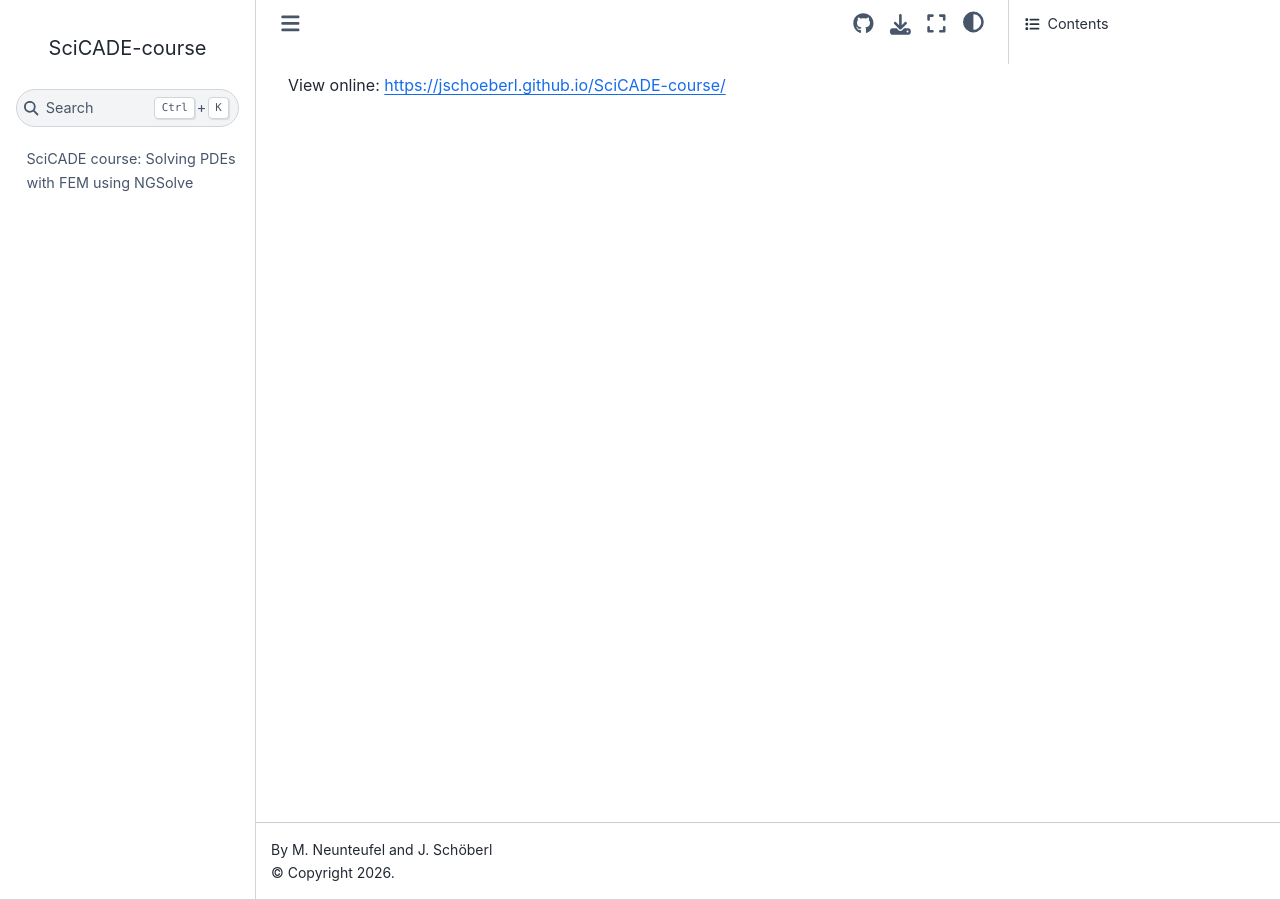
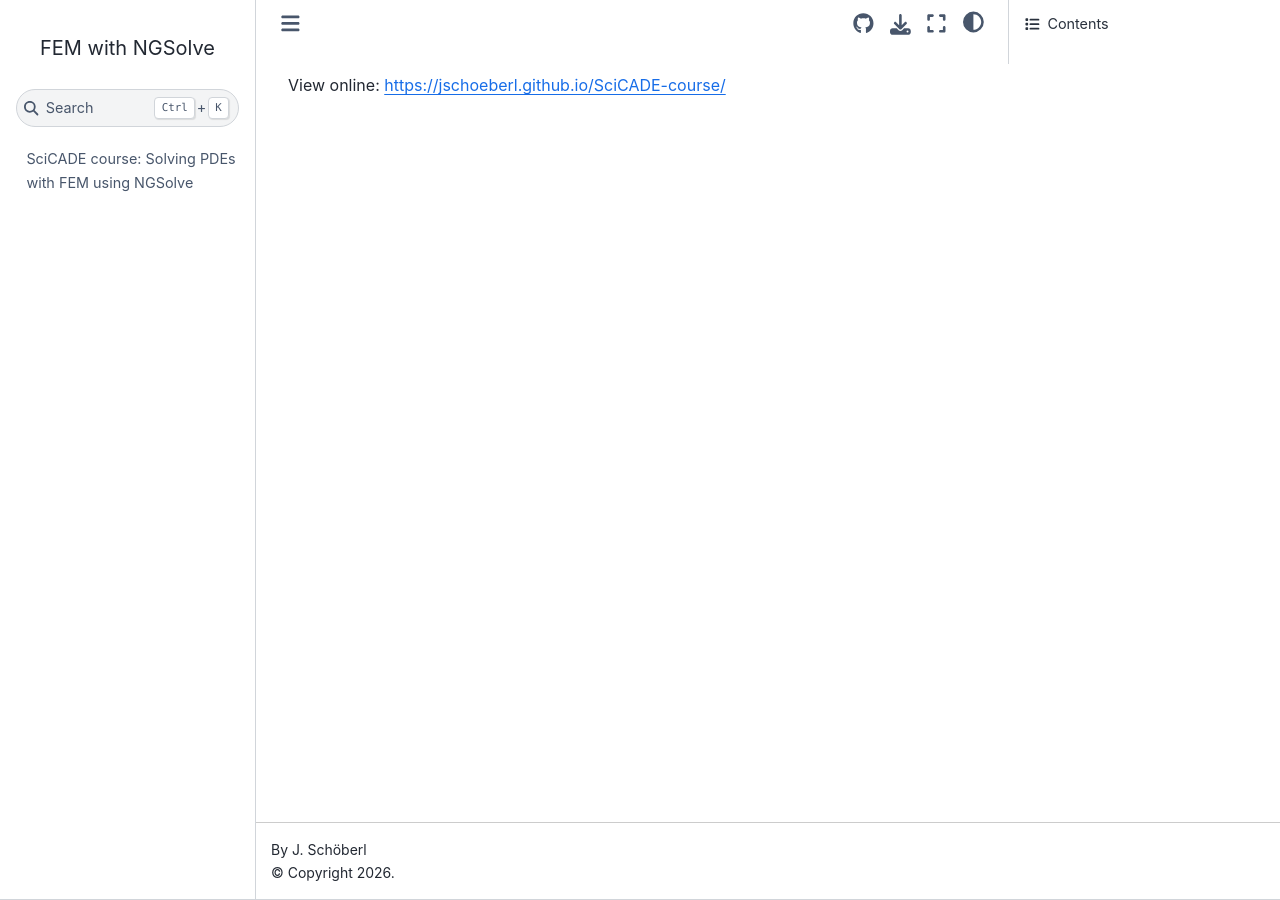
Before and after one commit to JSchoeberl/SciCADE-course, a Jupyter Book: the page built from README.md, in a window 1280 px wide. Built offline with Jupyter Book 1.0.4 settings and Sphinx 7.4.7 and the Sphinx Book theme 1.1.4, drawn with Linux system fonts in a browser that asks for light colours; pages that are not in the unit, such as notebooks, are missing from menus; part of the change alters nothing that is shown.

```diff
--- a/_config.yml
+++ b/_config.yml
@@ -1,8 +1,8 @@
 # Book settings
 # Learn more at https://jupyterbook.org/customize/config.html
 
-title: SciCADE-course
-author: M. Neunteufel and J. Schöberl
+title: FEM with NGSolve
+author: J. Schöberl
 # logo: NGSlogo.png
 copyright : "2026"  # Copyright year to be placed in the footer
 
@@ -17,7 +17,10 @@ execute:
   execute_notebooks: auto
   timeout: 600
   exclude_patterns:
-        - "unit-2.1-mapping/present_local/*.ipynb"
+        - "*/present_local/*.ipynb"
+        - "unit3*/*"
+        - "unit4-DG/*.ipynb"
+        - "unit5*/*"
 
 # Define the name of the latex output file for PDF builds
 # latex:
--- a/_toc.yml
+++ b/_toc.yml
@@ -30,49 +30,3 @@ parts:
             title: Meta material
           - file: unit2-elasticity/Isoparametric.ipynb
           - file: unit2-elasticity/dynamics.ipynb
-
-
-  - caption: Navier-Stokes
-    numbered: true
-    chapters:
-    - file: unit3-NavStokes/NavierStokes.ipynb
-      sections:
-      - file: unit3-NavStokes/Stokes.ipynb
-      - file: unit3-NavStokes/Transport.ipynb
-      - file: unit3-NavStokes/SchaeferTurek.ipynb
-      - file: unit3-NavStokes/naca.ipynb
-      - file: unit3-NavStokes/tesla.ipynb
-
-
-
-  - caption: Discontinuous Galerkin
-    numbered: true
-    chapters:
-    - file: unit4-DG/stationary.ipynb
-    - file: unit4-DG/instationary.ipynb
-    - file: unit4-DG/Nitsche.ipynb
-    - file: unit4-DG/elliptic_stdDG.ipynb
-    - file: unit4-DG/elliptic.ipynb
-    - file: unit4-DG/splitting.ipynb
-    - file: unit4-DG/fourthorder.ipynb
-    - file: unit4-DG/stokes.ipynb
-
-
-  - caption: Mixed and Hybrid
-    numbered: true
-    chapters:
-
-    - file: unit5-mixed/framework.ipynb
-    - file: unit5-mixed/hdiv.ipynb
-    - file: unit5-mixed/finiteelements.ipynb
-    - file: unit5-mixed/erroranalysis.ipynb
-    - file: unit5-mixed/erroranalysisl2h1.ipynb
-    - file: unit5-mixed/hybridization.ipynb
-
-
-    - file: unit5-mixed/plates/structural.ipynb
-    - file: unit5-mixed/plates/1_hhj.ipynb
-    - file: unit5-mixed/plates/2_ReissnerMindlin.ipynb
-    - file: unit5-mixed/plates/3_shell.ipynb
-    - file: unit5-mixed/plates/4_rollup.ipynb
-    - file: unit5-mixed/plates/HCT.ipynb
```
Also changed, not shown: SciCADE.ipynb, 3 other files.
